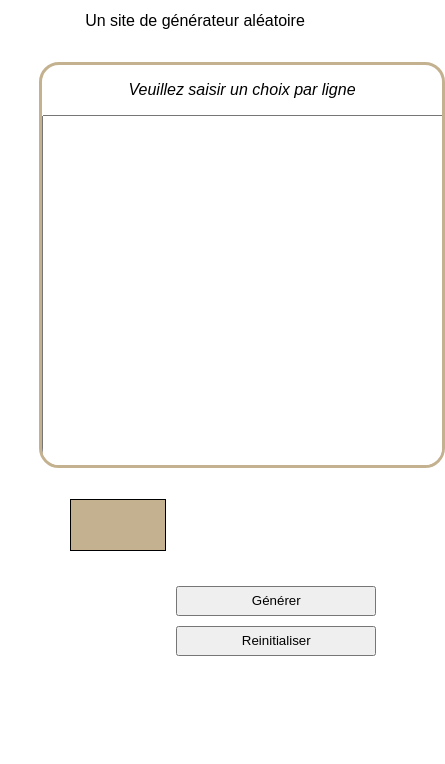
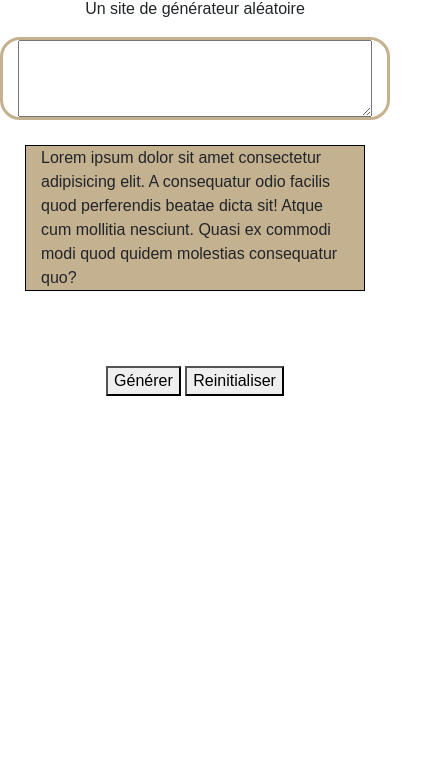
Before and after one commit to 24eme/temerator, a plain HTML site: page view/index.html in a window 390 px wide. Shown: the part 80-844 px from the top of the page, 445 px wide, since content can reach past the window. Drawn offline with nearby package versions, Linux system fonts and the light colour scheme.

Commit message:
responsive

```diff
--- a/view/css/main.css
+++ b/view/css/main.css
@@ -2,19 +2,19 @@
 body,html{
   height: 100%;
   width: 100%;
-  margin:0;
+  /* margin:0;
   padding:0;
-  scroll-behavior: smooth;
+  scroll-behavior: smooth; */
 }
 *{
   font-family: Arial;
 }
 
-.container{
+/* .container{
   margin: auto;
   width: 80%;
 
-}
+} */
 a{
   color: black;
   text-decoration: none;
@@ -30,28 +30,36 @@ h1{
   font-size: 3em;
 }
 .slogan{
-  margin: auto;
+  /* margin: auto; */
   text-align: center;
 }
-.row{
+/* .row{
   margin: 5%;
-}
-.resultat{
+} */
+/* .resultat{
   display: inline-block;
   margin:10%;
   border: 1px solid black;
   width: 30%;
   height: 50px;
   background-color: #C4B190;
+} */
+
+.resultat{
+
+  border: 1px solid black;
+  background-color: #C4B190;
+  margin: 25px;
+
 }
 .choix{
-  float: left;
-  margin-top: 5%;
+  /* float: left; */
+  /* margin-top: 5%; */
   border:3px solid #C4B190;
   border-radius: 20px;
-  width: 400px;
-  height: 400px;
-  overflow: hidden;
+  /* width: 400px; */
+  /* height: 400px;
+  overflow: hidden; */
 }
 .choix p{
   text-align: center;
@@ -62,15 +70,19 @@ textarea{
   width: 100% ;
   height: 100%;
 }
+.bouton button{
+
+  margin-top:50px ;
+  /* margin-left: 30%; */
+}
 .bouton{
-  margin-left: 30%;
+  text-align: center;
 }
 
-.bouton button{
-  width: 200px;
+/*.bouton button{
+   width: 200px;
   height: 30px;
   margin: auto;
   margin-left: 20%;
   margin-bottom: 10px;
-
-}
+   */
--- a/view/index.html
+++ b/view/index.html
@@ -5,7 +5,7 @@
     <title>Temerator</title>
     <link type="text/css" rel="stylesheet" href="css/main.css" />
     <link rel="shortcut icon" href="/img/favicon.ico" />
-    <!-- <link rel="stylesheet" href="https://stackpath.bootstrapcdn.com/bootstrap/4.5.0/css/bootstrap.min.css" integrity="sha384-9aIt2nRpC12Uk9gS9baDl411NQApFmC26EwAOH8WgZl5MYYxFfc+NcPb1dKGj7Sk" crossorigin="anonymous"> -->
+     <link rel="stylesheet" href="https://stackpath.bootstrapcdn.com/bootstrap/4.5.0/css/bootstrap.min.css" integrity="sha384-9aIt2nRpC12Uk9gS9baDl411NQApFmC26EwAOH8WgZl5MYYxFfc+NcPb1dKGj7Sk" crossorigin="anonymous">
   </head>
 
 
@@ -15,27 +15,48 @@
         <h1>Temerator<h1>
       </div>
 
-        <div class="slogan">
+        <!-- <div class="slogan"> -->
+        <div class="col-sm-12 slogan">
           <p > Un site de générateur aléatoire</p>
           <!-- <p >Lorem ipsum dolor sit amet, consectetur adipisicing elit, sed do eiusmod tempor incididunt ut labore et dolore magna aliqua. Ut enim ad minim veniam, quis nostrud exercitation ullamco laboris nisi ut aliquip ex ea commodo consequat. Duis aute irure dolor in reprehenderit in voluptate velit esse cillum dolore eu fugiat nulla pariatur. Excepteur sint occaecat cupidatat non proident, sunt in culpa qui officia deserunt mollit anim id est laborum.</p> -->
         </div>
 
-          <div class="choix" >
-            <p>Veuillez saisir un choix par ligne</p>
+          <!-- <div class="choix" > -->
+            <div class="row">
+
+              <div class="col-sm-6 choix">
+                <!-- <p>Veuillez saisir un choix par ligne</p> -->
+
                 <textarea></textarea>
               </div>
-        <div class="content">
-            <div class="resultat">
+            <!-- <div class="content"> -->
+                <div class="col-sm-3 offset-sm-2 resultat">
+                  <!-- <div class="resultat"> -->
                     <span>
+                      Lorem ipsum dolor sit amet consectetur adipisicing elit. A consequatur odio facilis quod perferendis beatae dicta sit! Atque cum mollitia nesciunt. Quasi ex commodi modi quod quidem molestias consequatur quo?
                     </span>
                 </div>
 
-
-            <div class="bouton">
+                <!-- <div class="col-sm-12 button justify-content-center">
                   <button type="submit">Générer</button>
                   <button type="submit">Reinitialiser</button>
+                </div> -->
 
             </div>
+              <!-- <div class="bouton"> -->
+              <div class="col-sm bouton ">
+                <button type="submit">Générer</button>
+                    <button type="submit">Reinitialiser</button>
+              </div>
+
+
+
+
+
+            </div>
+
+
+
 
       </div>
 
```
Lines whose indentation alone changed are shown as unchanged.
